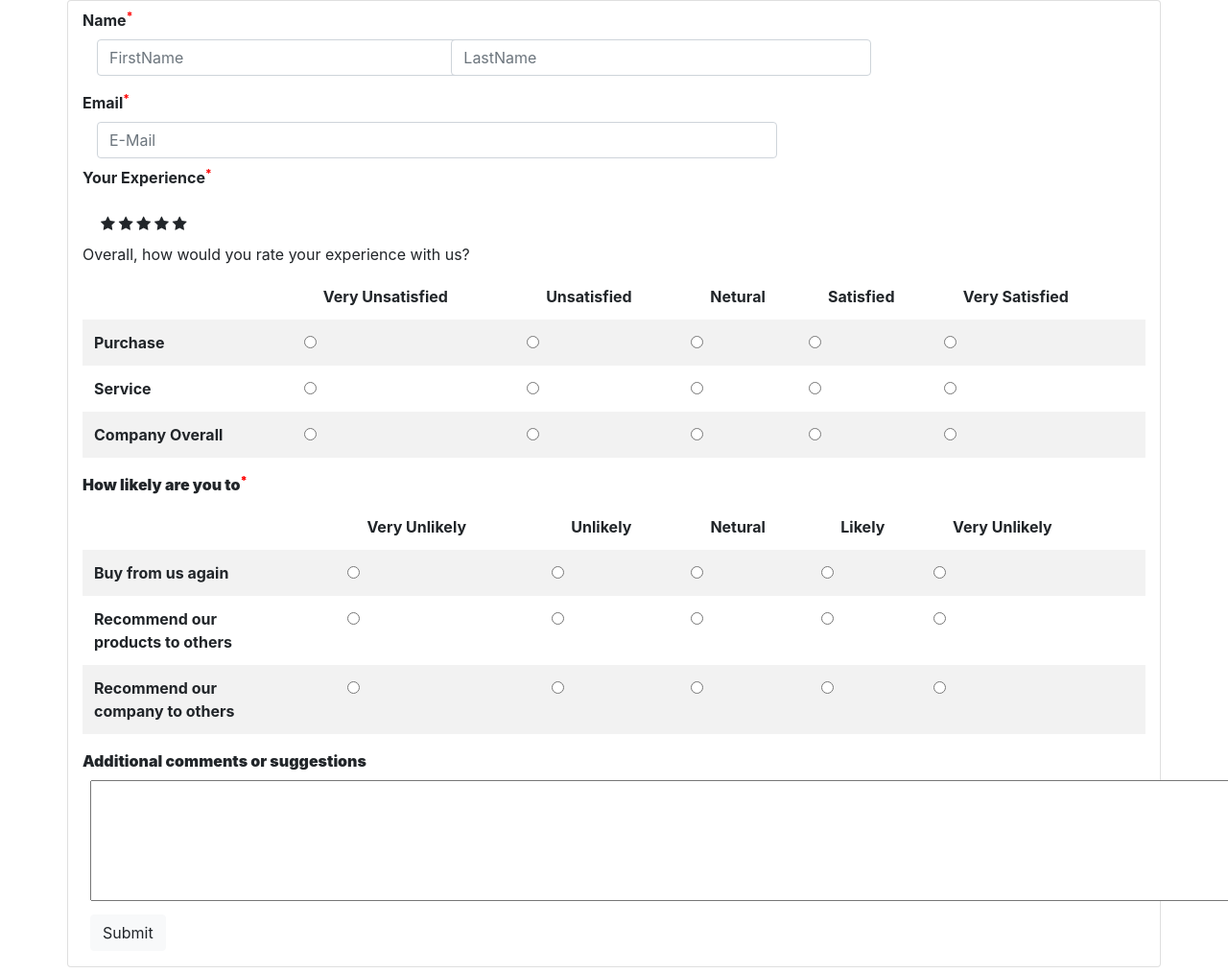
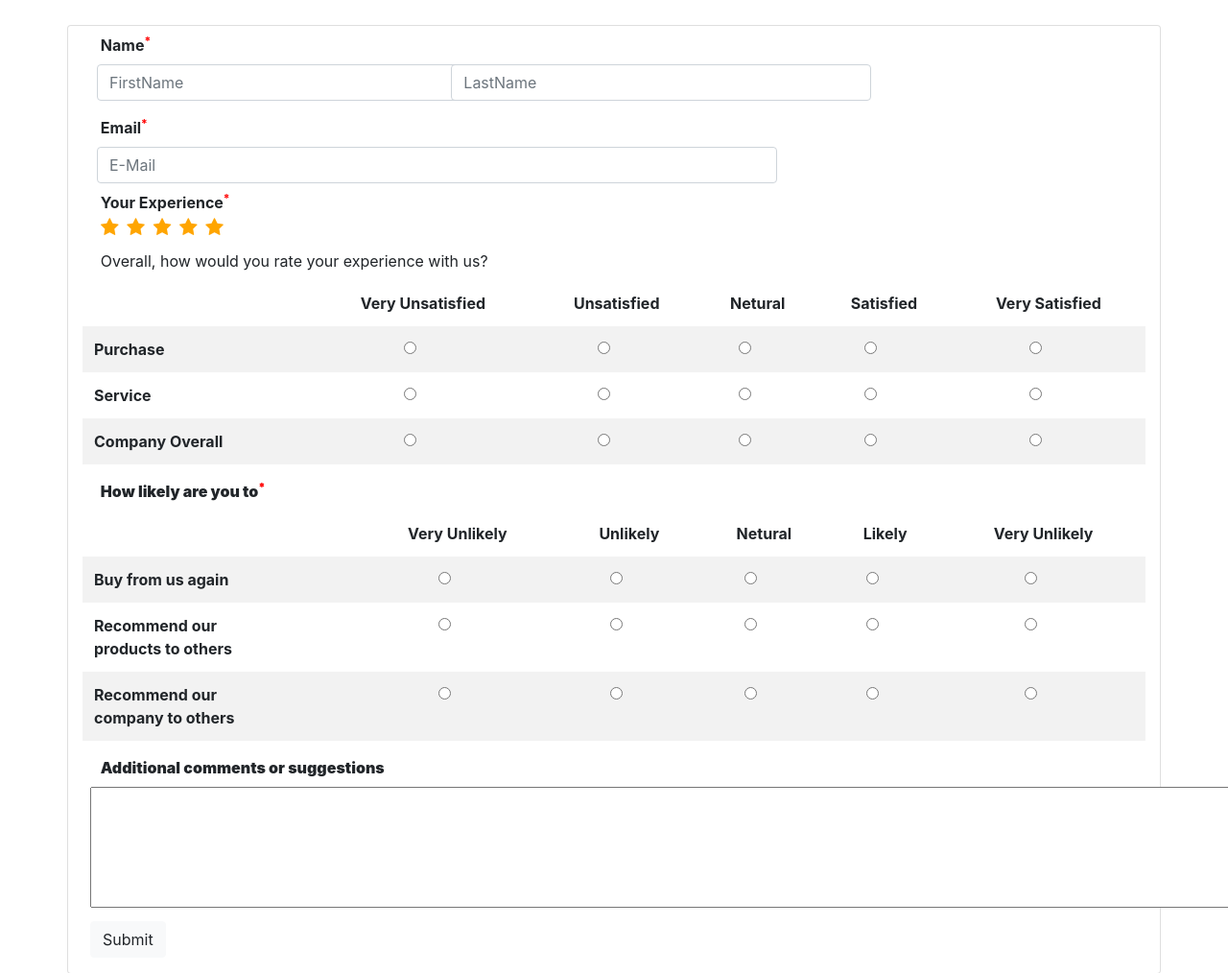
Before and after one commit to Shankar24-programmer/survey-form, a plain HTML site: page index.html in a window 1280 px wide. Shown: the top 1014 px of the page at 96% size. Drawn offline with nearby package versions, Linux system fonts and the light colour scheme.

Commit message:
survey form task

```diff
--- a/index.html
+++ b/index.html
@@ -5,7 +5,7 @@
     <!-- Required meta tags -->
     <meta charset="utf-8">
     <meta name="viewport" content="width=device-width, initial-scale=1, shrink-to-fit=no">
-    <link rel="stylesheet" href="survey_form.css">
+    <link rel="stylesheet" href="style.css">
     <link rel="stylesheet" href="https://cdnjs.cloudflare.com/ajax/libs/font-awesome/4.7.0/css/font-awesome.min.css">
     <!-- Bootstrap CSS -->
     <link rel="stylesheet" href="https://stackpath.bootstrapcdn.com/bootstrap/4.3.1/css/bootstrap.min.css" integrity="sha384-ggOyR0iXCbMQv3Xipma34MD+dH/1fQ784/j6cY/iJTQUOhcWr7x9JvoRxT2MZw1T" crossorigin="anonymous">
```
